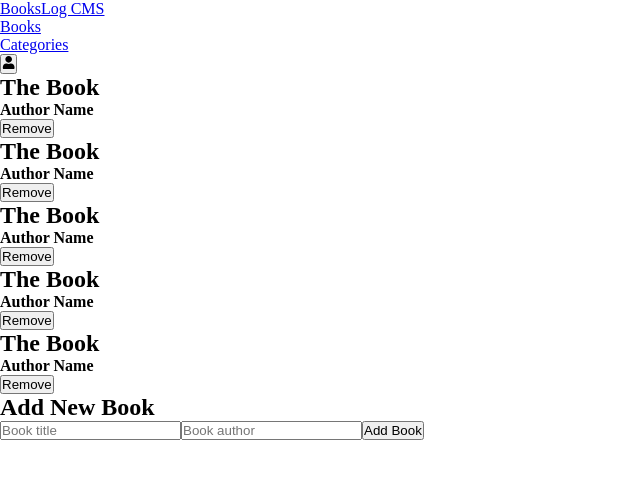
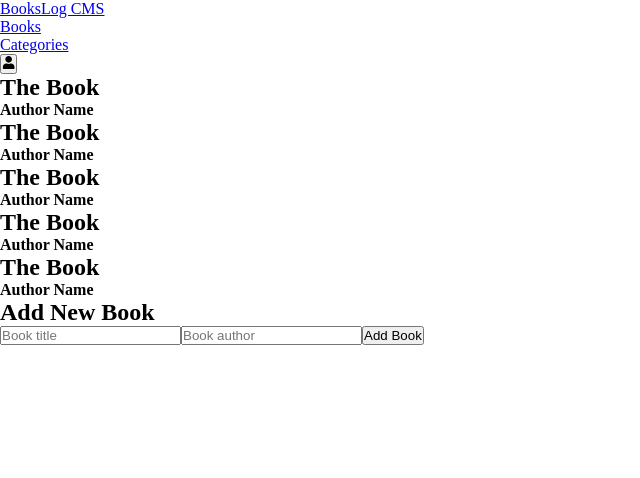
Before and after one commit to luigirazum/mv-books-log, a React (Create React App) app: page / in a window 1280 px wide. Shown: the top 478 px of the page, without its empty margins (0-640 px from the left). Built offline with nearby package versions, Linux system fonts and the light colour scheme.

Commit message:
Remove Button from the BooksList component.

```diff
--- a/src/components/BooksList.js
+++ b/src/components/BooksList.js
@@ -1,7 +1,6 @@
 import React from 'react';
 import PropTypes from 'prop-types';
 import Book from './Book';
-import Button from './Button';
 
 const BooksList = (props) => {
   const { books } = props;
@@ -12,7 +11,6 @@ const BooksList = (props) => {
     return (
       <li key={id}>
         <Book bookInfo={book} />
-        <Button text="Remove" />
       </li>
     );
   });
```
